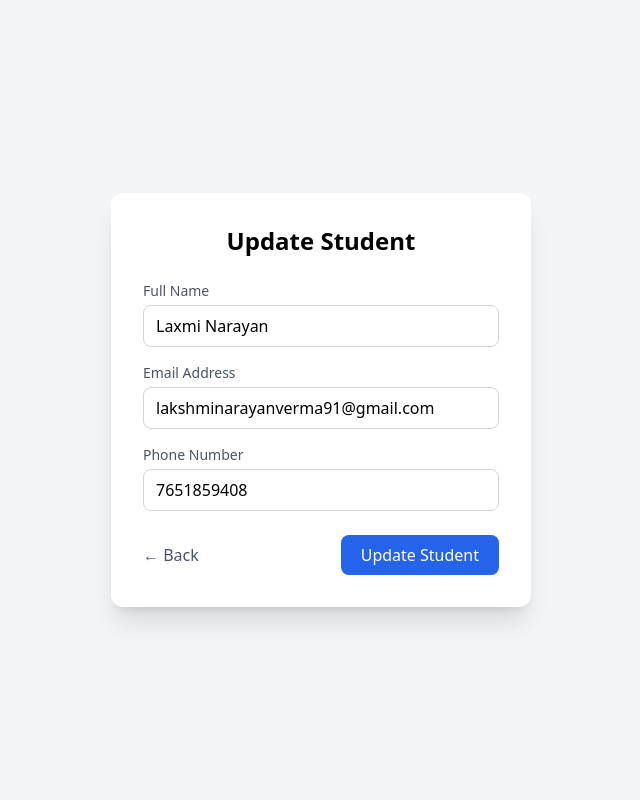
After one commit to lakshminarayanverma91-bot/student-management-system, a Django app: page /student/update-student/17 in a window 1280 px wide. The commit adds this page. Shown: the whole page, without its empty margins (319-959 px from the left). Run offline with Django 5.2, Linux system fonts and the light colour scheme; data comes from the database, SQL or seed files in the repository; both versions use the stored data as it was after the commit; some libraries are stand-ins or nearby versions.

Commit message:
Implemented CRUD Operations in Student Management System

```diff
--- a/sms/settings.py
+++ b/sms/settings.py
@@ -19,6 +19,7 @@ ALLOWED_HOSTS = []
 # Application definition
 
 INSTALLED_APPS = [
+    'jazzmin',
     'django.contrib.admin',
     'django.contrib.auth',
     'django.contrib.contenttypes',
--- a/student/urls.py
+++ b/student/urls.py
@@ -3,6 +3,8 @@ from django.urls import path
 from . import views
 
 urlpatterns = [
-    path("std/", views.student_home, name="std"),
-    path("add-student/", views.add_student, name="add_student")
+    path("student-home/", views.student_home, name="student_home"),
+    path("add-student/", views.add_student, name="add_student"),
+    path("delete-student/<int:student_id>", views.delete_student, name="delete_student"),
+    path("update-student/<int:student_id>", views.update_student, name="update_student")
 ]
--- a/student/views.py
+++ b/student/views.py
@@ -15,19 +15,43 @@ def student_home(request):
 def add_student(request):
 
     if request.method == "POST":
-        student_name = request.POST.get("input_name")
-        student_email = request.POST.get("input_email")
-        student_phone = request.POST.get("input_phone")
-        student_image = request.FILES.get("input_image")
 
         Student.objects.create(
-            name = student_name,
-            email = student_email,
-            phone_no = student_phone,
-            image = student_image
+            name = request.POST.get("input_name"),
+            email = request.POST.get("input_email"),
+            phone_no = request.POST.get("input_phone"),
+            image = request.FILES.get("input_image")
         )
 
-        return redirect("/student/std/")
+        return redirect("student_home")
 
 
     return render(request, "student/add_student.html")
+
+def delete_student(request, student_id):
+
+    my_student = Student.objects.get(id = student_id)   # 1st id is the id that is present in model (db)
+                                                        # 2nd id is the id that comes from html
+    my_student.delete()
+
+    return redirect("student_home")
+
+def update_student(request, student_id):
+
+    student = Student.objects.get(id = student_id)
+
+    if request.method == "POST":
+
+        student.name = request.POST.get("input_name")
+        student.email = request.POST.get("input_email")
+        student.phone_no = request.POST.get("input_phone")
+
+        student.save()
+
+        return redirect("student_home")
+
+    parameters = {
+        "student":student
+    }
+
+    return render(request, "student/update_student.html", parameters)
--- a/templates/student/add_student.html
+++ b/templates/student/add_student.html
@@ -54,7 +54,7 @@
     <!-- Buttons -->
     <div class="flex justify-between">
 
-        <a href="/student/std/"
+        <a href="{% url 'student_home' %}"
         class="bg-gray-400 text-white px-4 py-2 rounded-lg hover:bg-gray-500">
         Cancel
         </a>
--- a/templates/student/student_home.html
+++ b/templates/student/student_home.html
@@ -9,7 +9,7 @@
 
 <body class="bg-gray-100 min-h-screen p-10">
 
-  <h1 class="text-3xl font-bold text-center mb-10">Student Management</h1>
+  <h1 class="text-3xl font-bold text-center mb-10">Student Management System</h1>
 
   <!-- Cards Container -->
   <div class="grid md:grid-cols-3 gap-8">
@@ -24,8 +24,8 @@
         <p class="text-gray-600 mb-4">Phone: {{ student.phone_no }}</p>
 
         <div class="flex justify-center gap-2">
-            <button class="bg-blue-500 text-white px-3 py-1 rounded hover:bg-blue-600">Update</button>
-            <button class="bg-red-500 text-white px-3 py-1 rounded hover:bg-red-600">Delete</button>
+            <a href="{% url 'update_student' student.id %}" class="bg-blue-500 text-white px-3 py-1 rounded hover:bg-blue-600">Update</a>
+            <a href="{% url 'delete_student' student.id %}" class="bg-red-500 text-white px-3 py-1 rounded hover:bg-red-600">Delete</a>
         </div>
         </div>
     {% endfor %}
--- /dev/null
+++ b/templates/student/update_student.html
@@ -0,0 +1,87 @@
+<!DOCTYPE html>
+<html lang="en">
+<head>
+<meta charset="UTF-8">
+<title>Update Student</title>
+<script src="https://cdn.tailwindcss.com"></script>
+</head>
+
+<body class="bg-gray-100 min-h-screen flex items-center justify-center">
+
+<div class="bg-white shadow-xl rounded-xl p-8 w-[420px]">
+
+<h2 class="text-2xl font-semibold text-center mb-6">
+Update Student
+</h2>
+
+<form method="POST">
+
+{% csrf_token %}
+
+<!-- Full Name -->
+<div class="mb-4">
+<label class="block text-sm font-medium text-gray-600 mb-1">
+Full Name
+</label>
+
+<input
+type="text"
+name="input_name"
+value="{{ student.name }}"
+class="w-full border border-gray-300 rounded-lg px-3 py-2 focus:outline-none focus:ring-2 focus:ring-blue-500"
+/>
+
+</div>
+
+<!-- Email -->
+<div class="mb-4">
+<label class="block text-sm font-medium text-gray-600 mb-1">
+Email Address
+</label>
+
+<input
+type="email"
+name="input_email"
+value="{{ student.email }}"
+class="w-full border border-gray-300 rounded-lg px-3 py-2 focus:outline-none focus:ring-2 focus:ring-blue-500"
+/>
+
+</div>
+
+<!-- Phone -->
+<div class="mb-6">
+<label class="block text-sm font-medium text-gray-600 mb-1">
+Phone Number
+</label>
+
+<input
+type="text"
+name="input_phone"
+value="{{ student.phone_no }}"
+class="w-full border border-gray-300 rounded-lg px-3 py-2 focus:outline-none focus:ring-2 focus:ring-blue-500"
+/>
+
+</div>
+
+<!-- Buttons -->
+<div class="flex items-center justify-between">
+
+<a href="{% url 'student_home' %}" class="text-gray-600 hover:text-black">
+← Back
+</a>
+
+<button
+type="submit"
+class="bg-blue-600 text-white px-5 py-2 rounded-lg hover:bg-blue-700"
+>
+Update Student
+</button>
+
+</div>
+
+</form>
+
+</div>
+
+</body>
+</html>
```
Also changed, not shown: db.sqlite3, media/images/1770907897401.jpeg (added), media/images/Picture_gqL2kU0.jpg (added), media/images/Picture_jEwNasW.jpg (added), media/images/Screenshot_340.png (added), media/images/Screenshot_349.png (added), media/images/Screenshot_349_DupAZRh.png (added), media/images/WhatsApp_Image_2026-03-06_at_8_e81dm7z.23.35_PM.jpeg (added), media/images/unnamed_5vYgWqG.jpg (added), 1 other file.
